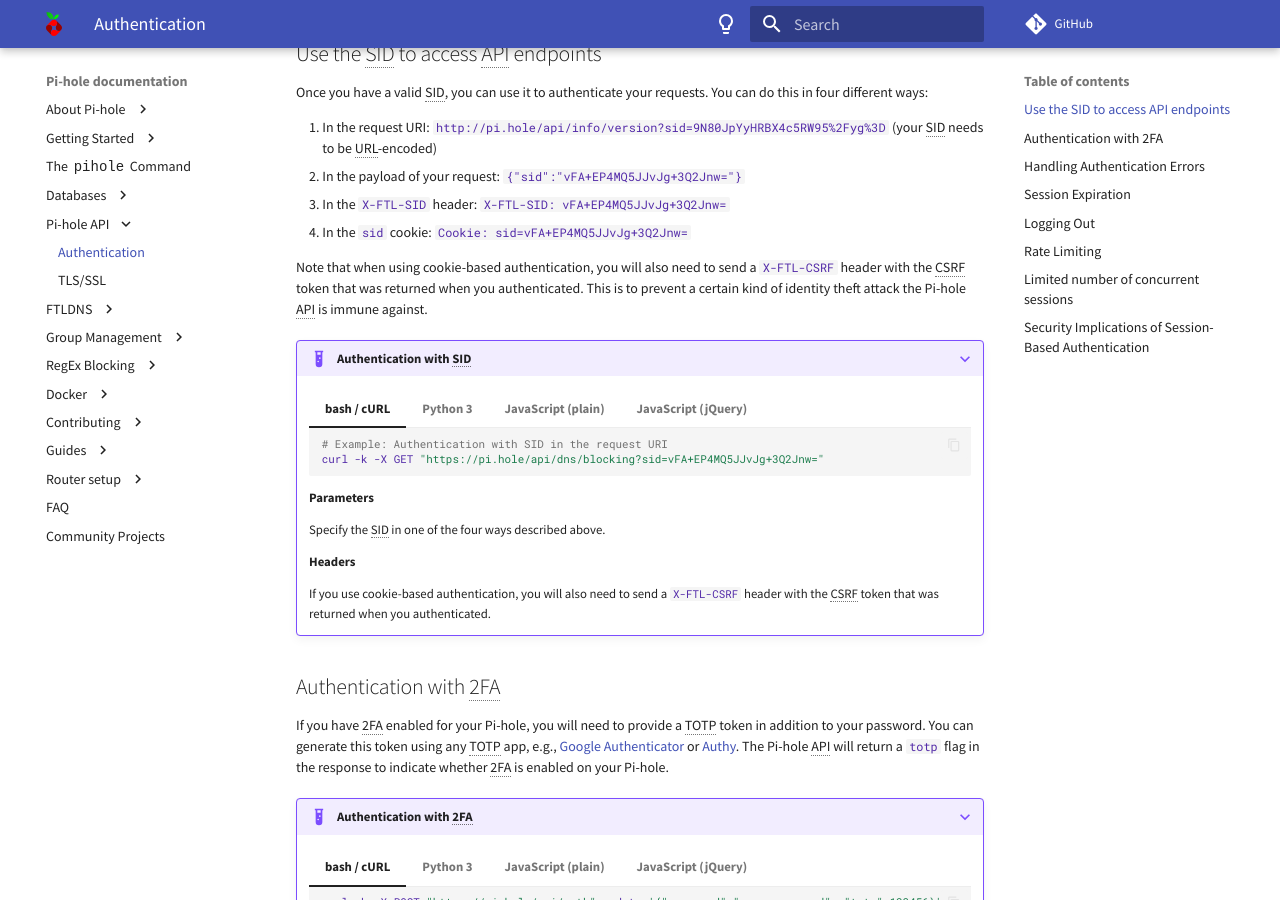
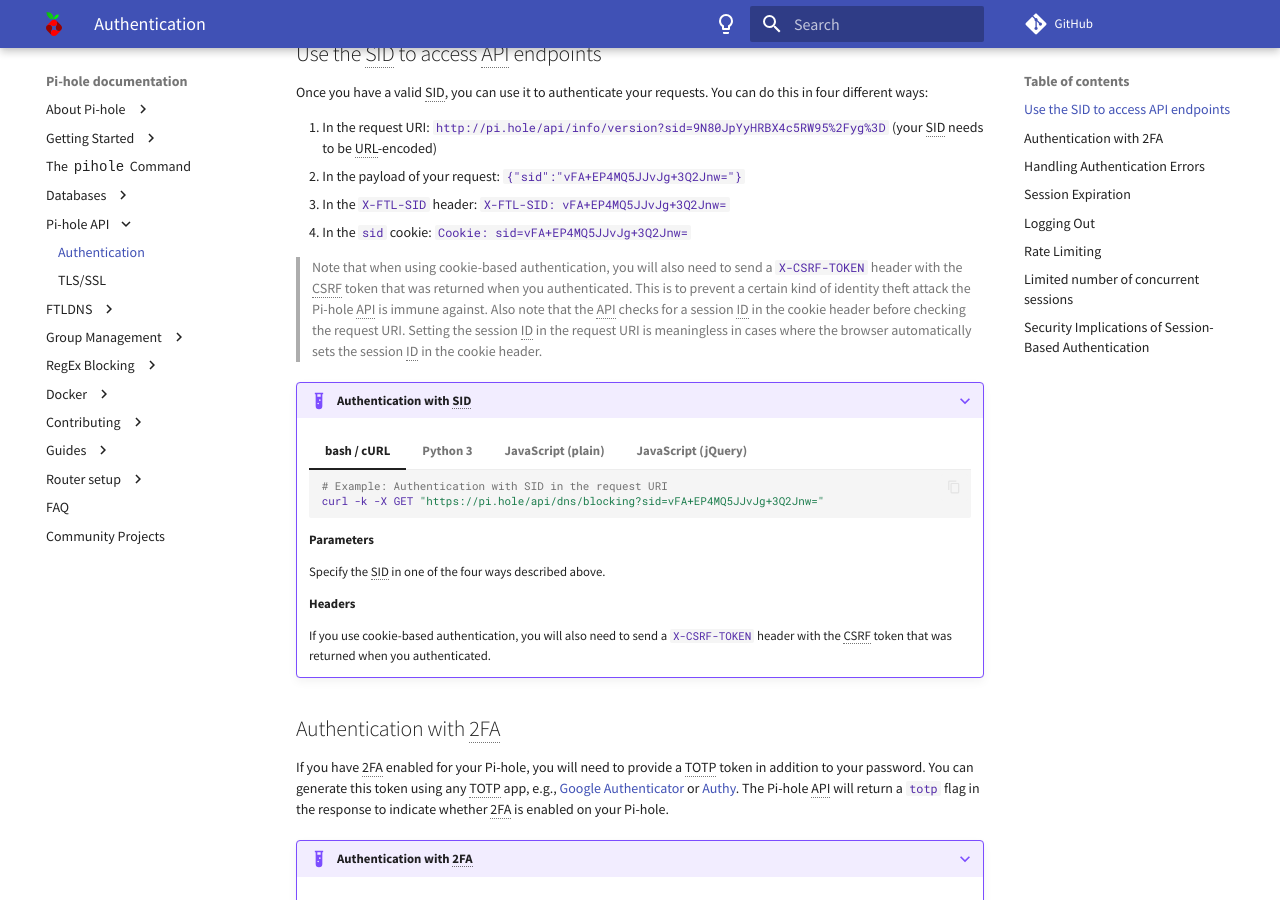
Before and after one commit to pi-hole/docs, an MkDocs documentation site: the page built from docs/api/auth.md, in a window 1280 px wide and 900 px high, scrolled down 1165 px. Built offline with MkDocs 1.6.1 and Material for MkDocs 9.7.7, drawn with Linux system fonts in a browser that asks for light colours; comment, search, counter and statistics services are not loaded.

Commit message:
Add clarification to API behavior with respect to CSRF and cookies
Signed-off-by: Dane Murphy <danem7@gmail.com>

````diff
--- a/docs/api/auth.md
+++ b/docs/api/auth.md
@@ -138,7 +141,7 @@ Once you have a valid SID, you can use it to authenticate your requests. You can
 3. In the `X-FTL-SID` header: `X-FTL-SID: vFA+EP4MQ5JJvJg+3Q2Jnw=`
 4. In the `sid` cookie: `Cookie: sid=vFA+EP4MQ5JJvJg+3Q2Jnw=`
 
-Note that when using cookie-based authentication, you will also need to send a `X-FTL-CSRF` header with the CSRF token that was returned when you authenticated. This is to prevent a certain kind of identity theft attack the Pi-hole API is immune against.
+> Note that when using cookie-based authentication, you will also need to send a `X-CSRF-TOKEN` header with the CSRF token that was returned when you authenticated. This is to prevent a certain kind of identity theft attack the Pi-hole API is immune against. Also note that the API checks for a session ID in the cookie header before checking the request URI. Setting the session ID in the request URI is meaningless in cases where the browser automatically sets the session ID in the cookie header.
 
 ???+ example "Authentication with SID"
 
@@ -159,7 +162,6 @@ Note that when using cookie-based authentication, you will also need to send a `
         payload = {}
         headers = {
           "X-FTL-SID": "vFA+EP4MQ5JJvJg+3Q2Jnw=",
-          "X-FTL-CSRF": "Ux87YTIiMOf/GKCefVIOMw="
         }
 
         response = requests.request("GET", url, headers=headers, data=payload, verify=False)
@@ -179,8 +181,9 @@ Note that when using cookie-based authentication, you will also need to send a `
           }
         });
 
-        xhr.open("GET", "https://pi.hole/api/dns/blocking?sid=vFA+EP4MQ5JJvJg+3Q2Jnw=");
-        xhr.setRequestHeader("X-FTL-CSRF", "Ux87YTIiMOf/GKCefVIOMw=");
+        // The browser sets the "Cookie: sid=vFA+EP4MQ5JJvJg+3Q2Jnw=" header automatically
+        xhr.open("GET", "https://pi.hole/api/dns/blocking");
+        xhr.setRequestHeader("X-CSRF-TOKEN", "Ux87YTIiMOf/GKCefVIOMw=");
         xhr.send(data);
         ```
 
@@ -195,7 +198,6 @@ Note that when using cookie-based authentication, you will also need to send a `
           contentType: "application/json",
           headers: {
             "X-FTL-SID": "vFA+EP4MQ5JJvJg+3Q2Jnw=",
-            "X-FTL-CSRF": "Ux87YTIiMOf/GKCefVIOMw="
           }
         }).done(function(data) {
           console.log(data);
@@ -210,7 +212,7 @@ Note that when using cookie-based authentication, you will also need to send a `
 
     **Headers**
 
-    If you use cookie-based authentication, you will also need to send a `X-FTL-CSRF` header with the CSRF token that was returned when you authenticated.
+    If you use cookie-based authentication, you will also need to send a `X-CSRF-TOKEN` header with the CSRF token that was returned when you authenticated.
 
 ## Authentication with 2FA
 
@@ -359,7 +364,9 @@ To end your session before the SID expires, you can send a `DELETE` request to t
           }
         });
 
-        xhr.open("DELETE", "https://pi.hole/api/auth?sid=vFA+EP4MQ5JJvJg+3Q2Jnw=");
+        // The browser sets the "Cookie: sid=vFA+EP4MQ5JJvJg+3Q2Jnw=" header automatically
+        xhr.open("DELETE", "https://pi.hole/api/auth");
+        xhr.setRequestHeader("X-CSRF-TOKEN", "Ux87YTIiMOf/GKCefVIOMw=");
         xhr.send(data);
         ```
 
````
Also changed, not shown: other parts of docs/api/auth.md (+8 -2 lines).
